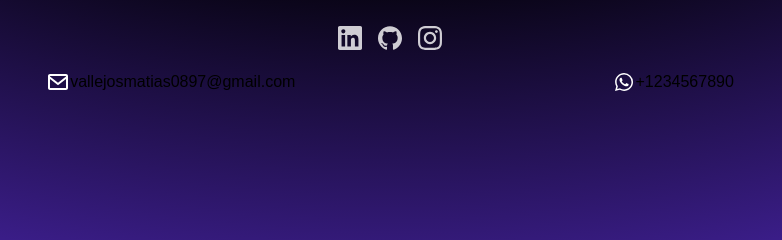
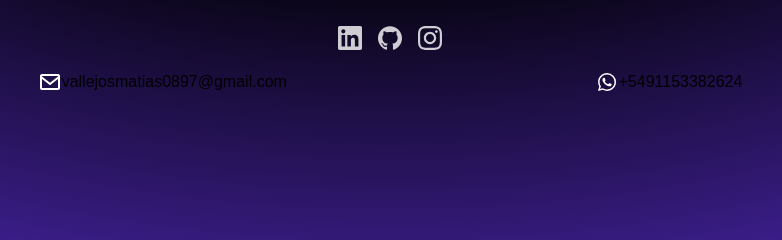
Before and after one commit to vallejosmatias/Porfolio, an Astro site: page /contact in a window 1280 px wide. Shown: the part 542-782 px from the top of the page, 250-1032 px from the left. Built offline with nearby package versions, Linux system fonts and the light colour scheme; Astro itself is replaced by a stand-in of ours.

Commit message:
btn-wapp

```diff
--- a/src/pages/contact.astro
+++ b/src/pages/contact.astro
@@ -39,7 +39,8 @@ import Instagram from "../components/icons/Instagram.astro";
         </p>
       <p class="flex items-center">
         <strong><svg xmlns="http://www.w3.org/2000/svg" width="24" height="24" viewBox="0 0 24 24" style="fill: rgba(255, 255, 255, 1);transform: ;msFilter:;"><path fill-rule="evenodd" clip-rule="evenodd" d="M18.403 5.633A8.919 8.919 0 0 0 12.053 3c-4.948 0-8.976 4.027-8.978 8.977 0 1.582.413 3.126 1.198 4.488L3 21.116l4.759-1.249a8.981 8.981 0 0 0 4.29 1.093h.004c4.947 0 8.975-4.027 8.977-8.977a8.926 8.926 0 0 0-2.627-6.35m-6.35 13.812h-.003a7.446 7.446 0 0 1-3.798-1.041l-.272-.162-2.824.741.753-2.753-.177-.282a7.448 7.448 0 0 1-1.141-3.971c.002-4.114 3.349-7.461 7.465-7.461a7.413 7.413 0 0 1 5.275 2.188 7.42 7.42 0 0 1 2.183 5.279c-.002 4.114-3.349 7.462-7.461 7.462m4.093-5.589c-.225-.113-1.327-.655-1.533-.73-.205-.075-.354-.112-.504.112s-.58.729-.711.879-.262.168-.486.056-.947-.349-1.804-1.113c-.667-.595-1.117-1.329-1.248-1.554s-.014-.346.099-.458c.101-.1.224-.262.336-.393.112-.131.149-.224.224-.374s.038-.281-.019-.393c-.056-.113-.505-1.217-.692-1.666-.181-.435-.366-.377-.504-.383a9.65 9.65 0 0 0-.429-.008.826.826 0 0 0-.599.28c-.206.225-.785.767-.785 1.871s.804 2.171.916 2.321c.112.15 1.582 2.415 3.832 3.387.536.231.954.369 1.279.473.537.171 1.026.146 1.413.089.431-.064 1.327-.542 1.514-1.066.187-.524.187-.973.131-1.067-.056-.094-.207-.151-.43-.263"></path></svg></strong>
-        <a href="tel:+1234567890">+1234567890</a>
+        <!-- link para llevar a whatsapp -->
+        <a href="https://wa.me/+5491153382624" target="_blank">+5491153382624</a>
       </p>
   </div>
   </section>
```
